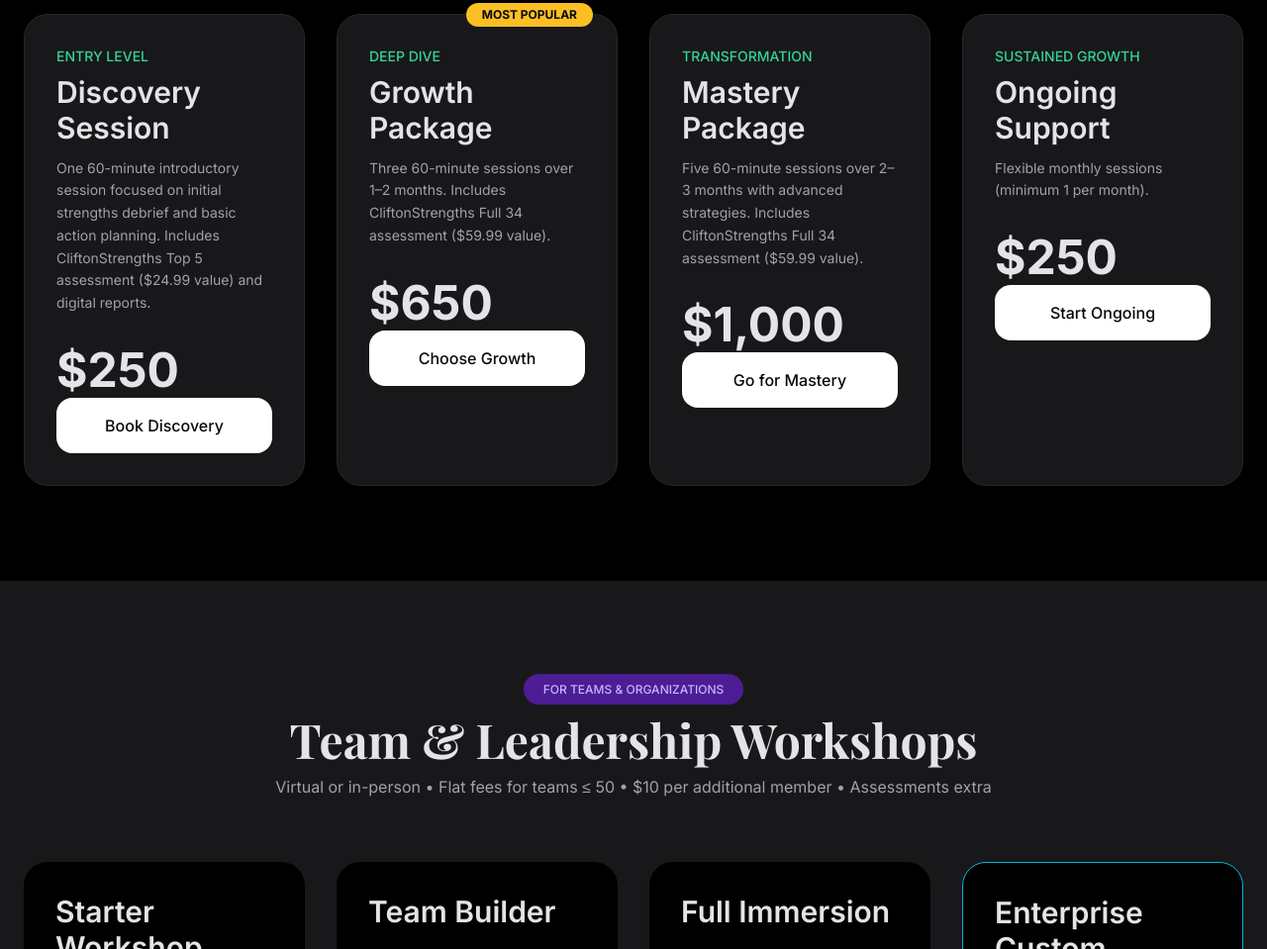
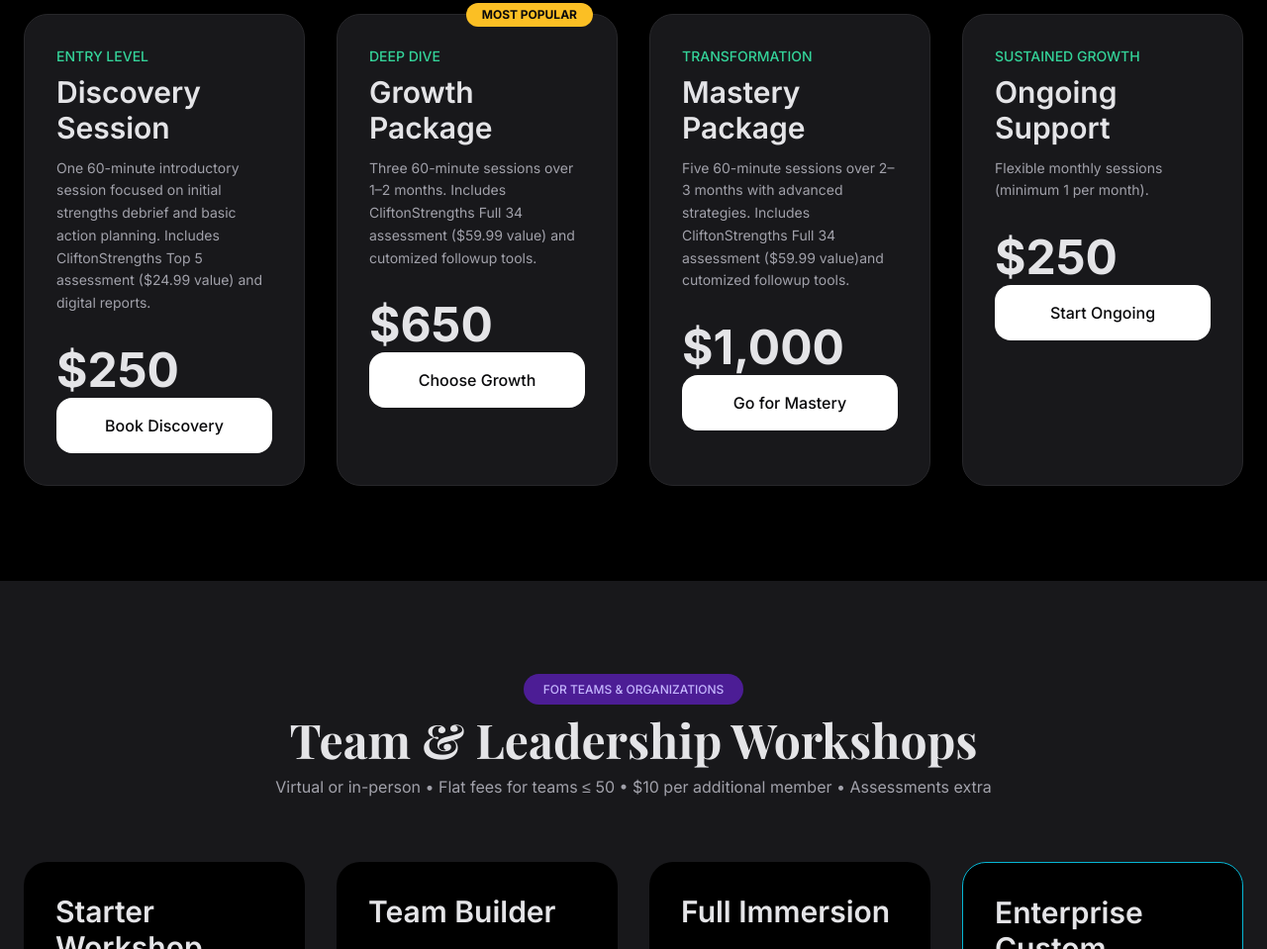
Before and after one commit to robtouchstone/rob-touchstone-site, a plain HTML site: page index.html in a window 1280 px wide. Shown: the part 2404-3363 px from the top of the page at 99% size. Drawn offline with nearby package versions, Linux system fonts and the light colour scheme; a script that the page names is missing.

Commit message:
Update index.html

```diff
--- a/index.html
+++ b/index.html
@@ -206,14 +206,14 @@
                     <div class="absolute -top-3 right-6 bg-amber-400 text-zinc-950 text-xs font-bold px-4 py-1 rounded-3xl">MOST POPULAR</div>
                     <div class="text-emerald-400 text-sm font-medium mb-2">DEEP DIVE</div>
                     <h3 class="text-3xl font-semibold mb-3">Growth Package</h3>
-                    <p class="text-zinc-400 text-sm leading-relaxed mb-8">Three 60-minute sessions over 1–2 months. Includes CliftonStrengths Full 34 assessment ($59.99 value).</p>
+                    <p class="text-zinc-400 text-sm leading-relaxed mb-8">Three 60-minute sessions over 1–2 months. Includes CliftonStrengths Full 34 assessment ($59.99 value) and cutomized followup tools.</p>
                     <div class="text-5xl font-bold mb-1">$650</div>
                     <a href="mailto:robtouchstone@gmail.com?subject=Growth Package Inquiry" class="block text-center bg-white text-zinc-950 py-4 rounded-2xl font-medium hover:bg-cyan-300 transition">Choose Growth</a>
                 </div>
                 <div class="bg-zinc-900 rounded-3xl p-8 card-hover border border-zinc-800">
                     <div class="text-emerald-400 text-sm font-medium mb-2">TRANSFORMATION</div>
                     <h3 class="text-3xl font-semibold mb-3">Mastery Package</h3>
-                    <p class="text-zinc-400 text-sm leading-relaxed mb-8">Five 60-minute sessions over 2–3 months with advanced strategies. Includes CliftonStrengths Full 34 assessment ($59.99 value).</p>
+                    <p class="text-zinc-400 text-sm leading-relaxed mb-8">Five 60-minute sessions over 2–3 months with advanced strategies. Includes CliftonStrengths Full 34 assessment ($59.99 value)and cutomized followup tools.</p>
                     <div class="text-5xl font-bold mb-1">$1,000</div>
                     <a href="mailto:robtouchstone@gmail.com?subject=Mastery Package Inquiry" class="block text-center bg-white text-zinc-950 py-4 rounded-2xl font-medium hover:bg-cyan-300 transition">Go for Mastery</a>
                 </div>
```
